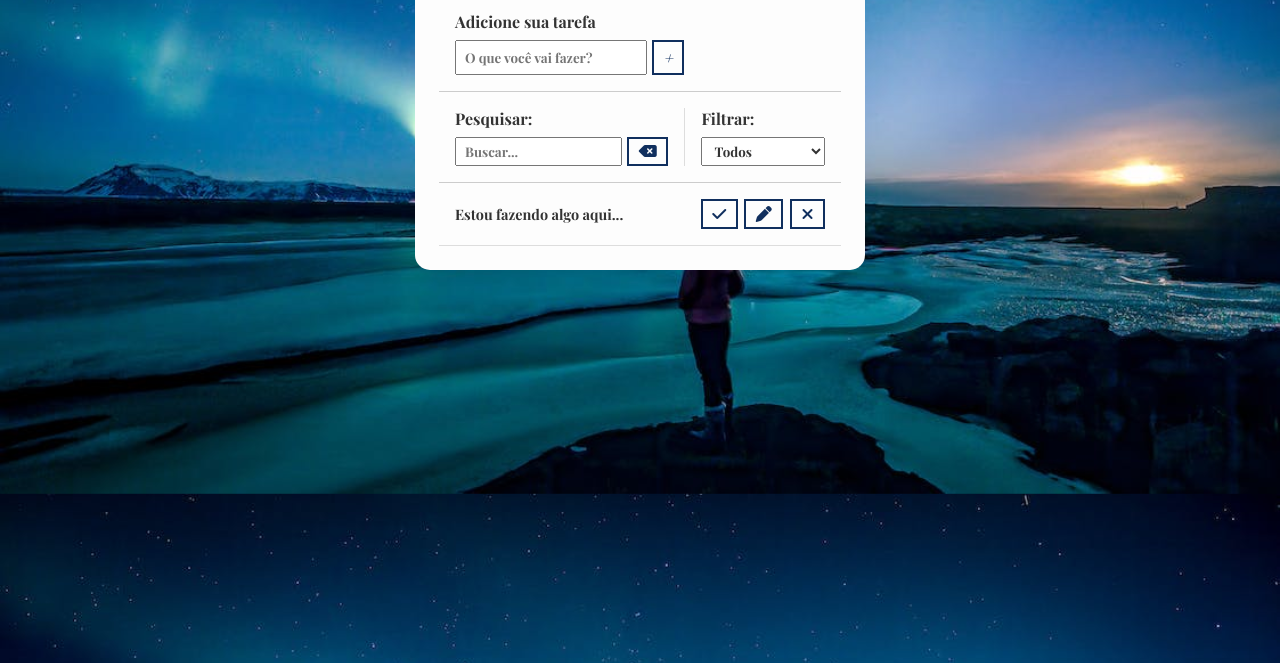
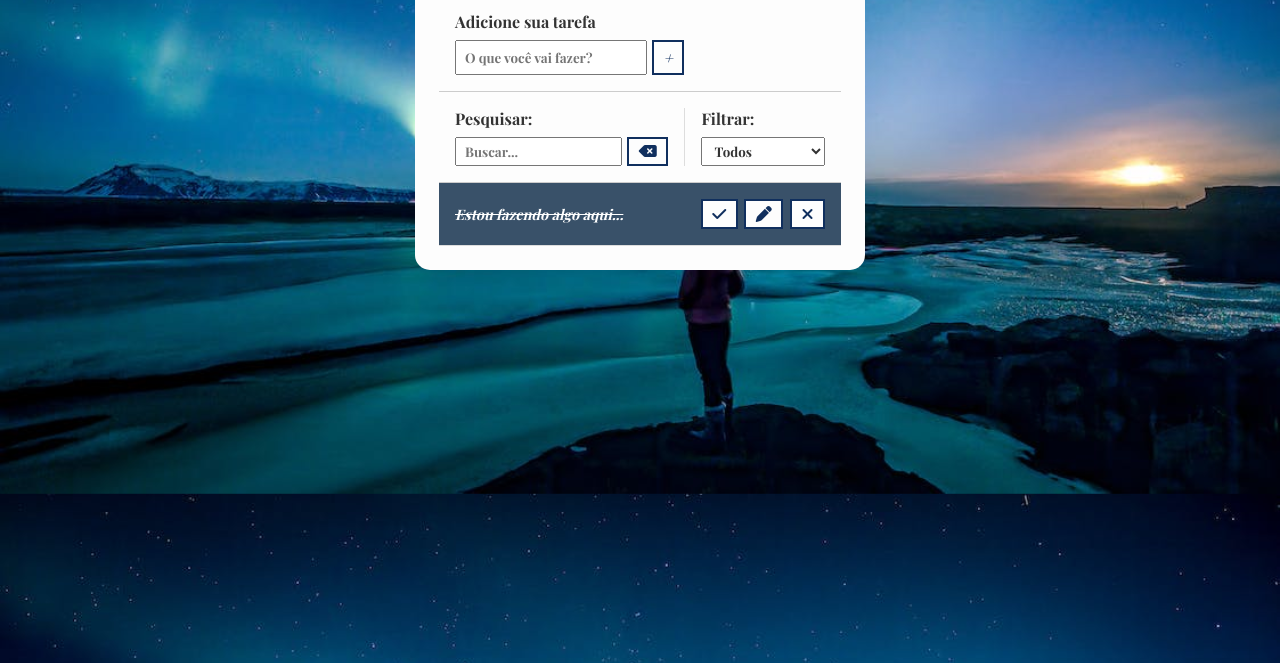
Before and after one commit to AugustoPBaldino/Projetos_Javascript, a plain HTML site: page To_do_List/index.html in a window 1280 px wide. Shown: the part 137-800 px from the top of the page. Drawn offline with nearby package versions, Linux system fonts and the light colour scheme; a web font is replaced by a local one.

Commit message:
detalhezinho que eu esqueci
Agr fica em intálico ao marcar como feito

```diff
--- a/To_do_List/index.html
+++ b/To_do_List/index.html
@@ -57,7 +57,7 @@
         </div>
       </div>
       <div id="to-do-list">
-          <div class="to-do">
+          <div class="to-do done">
           <h3>Estou fazendo algo aqui...</h3>
           <button class="finish-to-do">
             <i class="fa-solid fa-check"></i>
```
